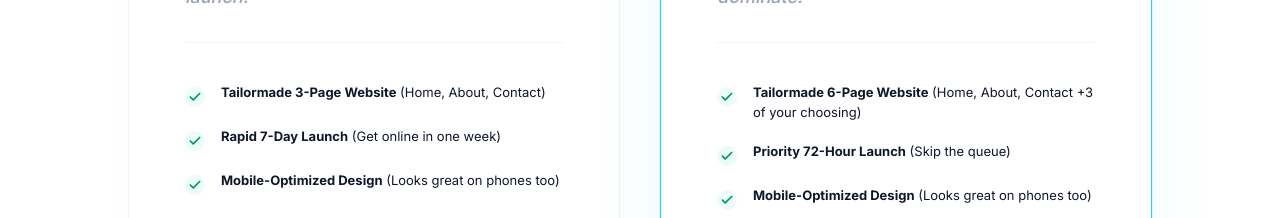
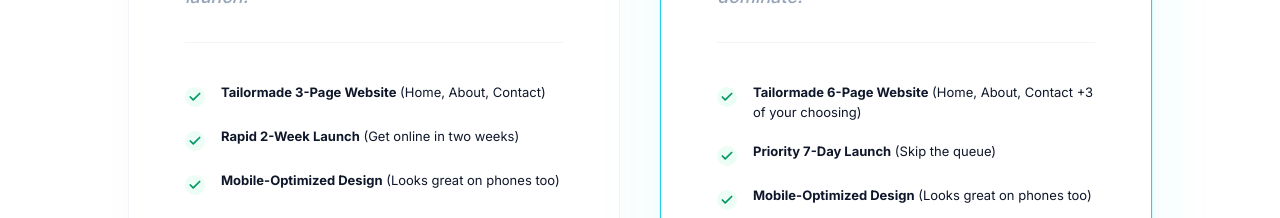
Before and after one commit to WebCore-host/webcore-site, a React (Vite) app: page / in a window 1280 px wide. Shown: the part 4760-4978 px from the top of the page. Built offline with nearby package versions, Linux system fonts and the light colour scheme.

Commit message:
Update Pricing.tsx

```diff
--- a/components/Pricing.tsx
+++ b/components/Pricing.tsx
@@ -21,10 +21,11 @@ const Pricing: React.FC<{ onPlanSelect?: (planId: string) => void }> = ({ onPlan
   const [isMobile, setIsMobile] = useState(false);
 
   useEffect(() => {
-    const checkMobile = () => setIsMobile(window.innerWidth < 768);
-    checkMobile();
-    window.addEventListener('resize', checkMobile);
-    return () => window.removeEventListener('resize', checkMobile);
+    const checkMobile = () => window.innerWidth < 768;
+    setIsMobile(checkMobile());
+    const handleResize = () => setIsMobile(checkMobile());
+    window.addEventListener('resize', handleResize);
+    return () => window.removeEventListener('resize', handleResize);
   }, []);
 
   const tiers: Tier[] = [
@@ -39,7 +40,7 @@ const Pricing: React.FC<{ onPlanSelect?: (planId: string) => void }> = ({ onPlan
       icon: <Shield className="w-6 h-6 text-slate-400" />,
       features: [
         { included: true, label: <span><strong>Tailormade 3-Page Website</strong> (Home, About, Contact)</span> },
-        { included: true, label: <span><strong>Rapid 7-Day Launch</strong> (Get online in one week)</span> },
+        { included: true, label: <span><strong>Rapid 2-Week Launch</strong> (Get online in two weeks)</span> },
         { included: true, label: <span><strong>Mobile-Optimized Design</strong> (Looks great on phones too)</span> },
         { included: true, label: <span><strong>Custom Domain Setup & Management</strong></span> },
         { included: true, label: <span><strong>Premium Website Hosting Included</strong></span> },
@@ -66,7 +67,7 @@ const Pricing: React.FC<{ onPlanSelect?: (planId: string) => void }> = ({ onPlan
       icon: <Zap className="w-6 h-6 text-cyan-500" />,
       features: [
         { included: true, label: <span><strong>Tailormade 6-Page Website</strong> (Home, About, Contact +3 of your choosing)</span> },
-        { included: true, label: <span><strong>Priority 72-Hour Launch</strong> (Skip the queue)</span> },
+        { included: true, label: <span><strong>Priority 7-Day Launch</strong> (Skip the queue)</span> },
         { included: true, label: <span><strong>Mobile-Optimized Design</strong> (Looks great on phones too)</span> },
         { included: true, label: <span><strong>Custom Domain Setup & Management</strong></span> },
         { included: true, label: <span><strong>Premium Website Hosting Included</strong></span> },
```
